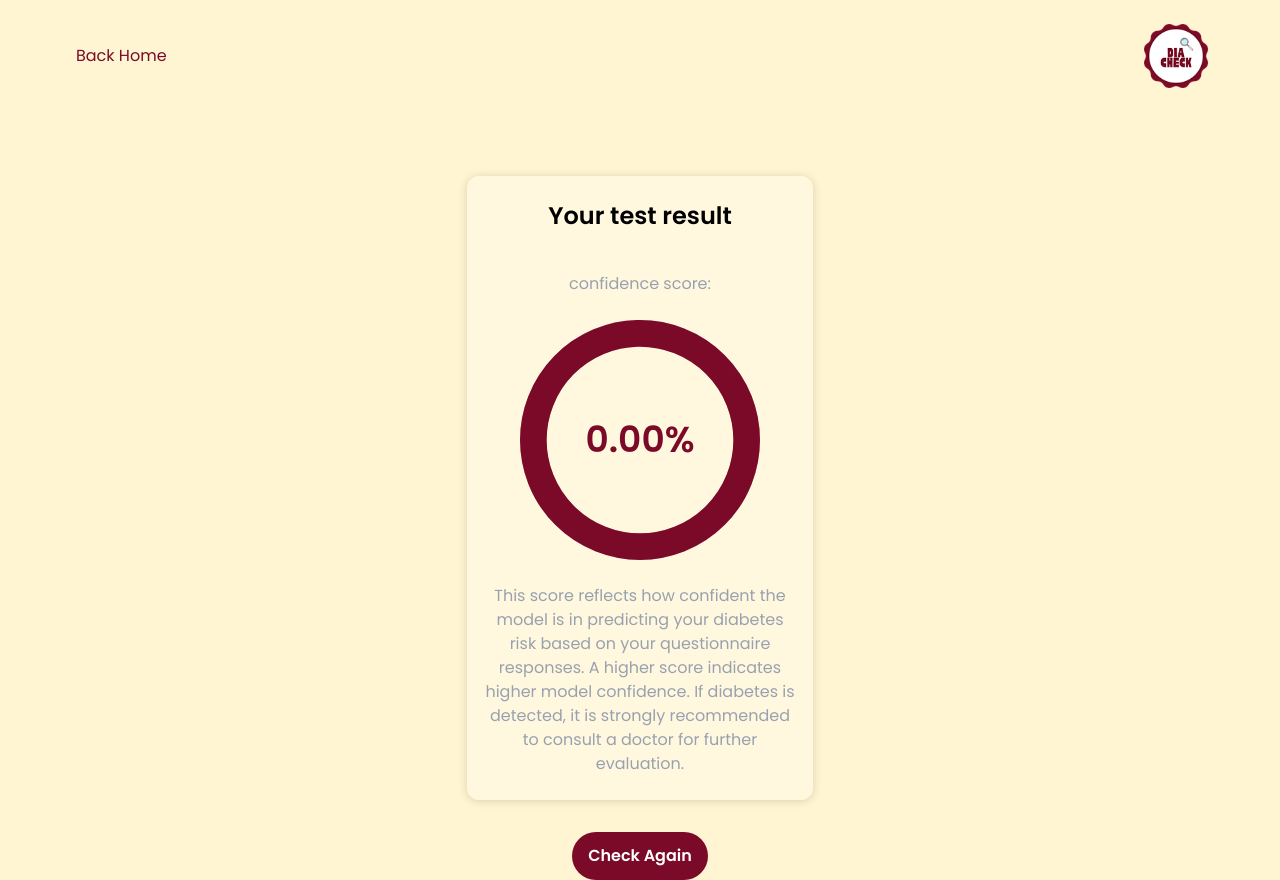
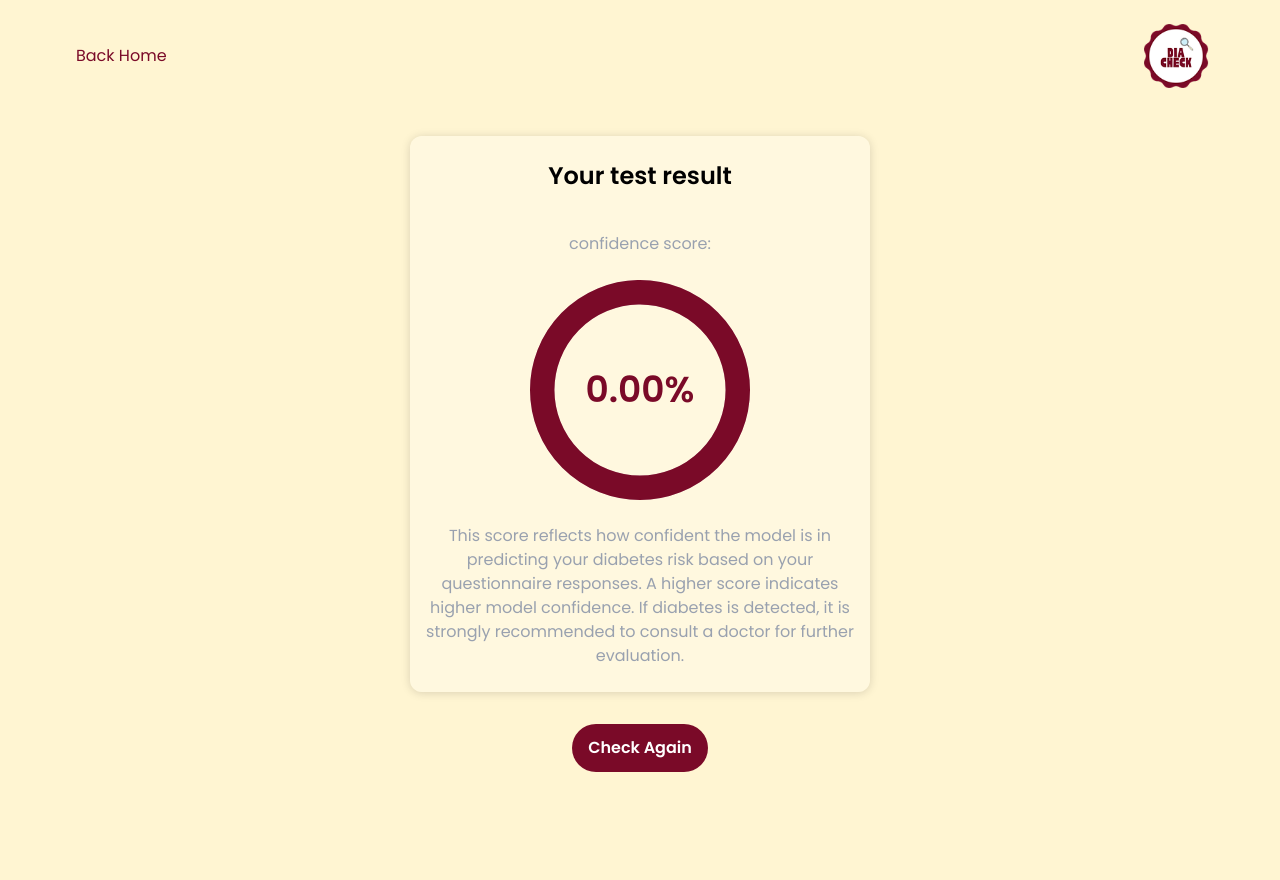
Before and after one commit to HenPx/diabetes-check-app, a Flask app: template templates/pages/predict-diabetes.html in a window 1280 px wide. After the commit the page ends 772 px from the top, so only its background shows below. Run offline with Flask 3, Linux system fonts and the light colour scheme; the template is opened without the code that fills it, so the values that code supplies are empty; parts of the project's set-up code (start-up, migrations or seed data) failed here and were passed over; some libraries are stand-ins or nearby versions.

Commit message:
fix: update layout for laptop size

```diff
--- a/static/css/input.css
+++ b/static/css/input.css
@@ -4,7 +4,7 @@
 
 @theme {
     --color-primary : #7A0A28;
-    --color-neutral-100: #8A8585,
+    --color-neutral-100: #8A8585;
 }
 
 .swal2-border-radius {
--- a/static/css/output.css
+++ b/static/css/output.css
@@ -6,12 +6,10 @@
       "Segoe UI Emoji", "Segoe UI Symbol", "Noto Color Emoji";
     --font-mono: ui-monospace, SFMono-Regular, Menlo, Monaco, Consolas, "Liberation Mono",
       "Courier New", monospace;
-    --color-red-500: oklch(0.637 0.237 25.331);
     --color-green-500: oklch(0.723 0.219 149.579);
-    --color-gray-100: oklch(0.967 0.003 264.542);
     --color-gray-300: oklch(0.872 0.01 258.338);
     --color-gray-400: oklch(0.707 0.022 261.325);
-    --color-neutral-100: #8A8585,;
+    --color-neutral-100: #8A8585;
     --color-black: #000;
     --color-white: #fff;
     --spacing: 0.25rem;
@@ -218,9 +216,6 @@
   .bottom-0 {
     bottom: calc(var(--spacing) * 0);
   }
-  .z-20 {
-    z-index: 20;
-  }
   .container {
     width: 100%;
     @media (width >= 40rem) {
@@ -244,6 +239,9 @@
   }
   .mt-8 {
     margin-top: calc(var(--spacing) * 8);
+  }
+  .mt-10 {
+    margin-top: calc(var(--spacing) * 10);
   }
   .mt-16 {
     margin-top: calc(var(--spacing) * 16);
@@ -288,6 +286,14 @@
     width: calc(var(--spacing) * 6);
     height: calc(var(--spacing) * 6);
   }
+  .size-50 {
+    width: calc(var(--spacing) * 50);
+    height: calc(var(--spacing) * 50);
+  }
+  .size-55 {
+    width: calc(var(--spacing) * 55);
+    height: calc(var(--spacing) * 55);
+  }
   .size-60 {
     width: calc(var(--spacing) * 60);
     height: calc(var(--spacing) * 60);
@@ -316,6 +322,15 @@
   }
   .w-\[30\%\] {
     width: 30%;
+  }
+  .w-\[40\%\] {
+    width: 40%;
+  }
+  .w-\[40\] {
+    width: 40;
+  }
+  .w-\[50\%\] {
+    width: 50%;
   }
   .w-\[60\%\] {
     width: 60%;
@@ -613,17 +628,6 @@
       font-style: italic;
     }
   }
-  .required\:border {
-    &:required {
-      border-style: var(--tw-border-style);
-      border-width: 1px;
-    }
-  }
-  .required\:border-red-500 {
-    &:required {
-      border-color: var(--color-red-500);
-    }
-  }
   .hover\:rounded-xl {
     &:hover {
       @media (hover: hover) {
@@ -671,24 +675,9 @@
       outline-color: var(--color-primary);
     }
   }
-  .disabled\:bg-gray-100 {
-    &:disabled {
-      background-color: var(--color-gray-100);
-    }
-  }
   .disabled\:bg-gray-400 {
     &:disabled {
       background-color: var(--color-gray-400);
-    }
-  }
-  .disabled\:bg-neutral-100 {
-    &:disabled {
-      background-color: var(--color-neutral-100);
-    }
-  }
-  .disabled\:bg-primary {
-    &:disabled {
-      background-color: var(--color-primary);
     }
   }
   .has-checked\:bg-primary {
--- a/templates/home.html
+++ b/templates/home.html
@@ -16,7 +16,7 @@
                 <img src="static\images\logoApp.png" alt="appLogo">
                 <p class="font-bold text-4xl text-[#7A0A28]">DiaCheck</p>
             </div>
-            <div class="flex items-center mt-16 justify-between">
+            <div class="flex items-center 3xl:mt-16 justify-between">
                 <div class="space-y-6">
                     <h1 class="font-bold text-4xl md:text-8xl text-[#7A0A28]">
                         Diabetes, <br />
--- a/templates/pages/predict-diabetes.html
+++ b/templates/pages/predict-diabetes.html
@@ -1,14 +1,14 @@
 {% extends 'layouts/app.html' %}
 
 {% block content %}
-<div class="flex flex-col items-center space-y-8 mt-20">
-    <div class="bg-[#FFFCED]/50 shadow-[0_1px_10px_rgba(0,0,0,0.15)] rounded-xl flex flex-col items-center justify-center space-y-6 py-6 px-4 w-[30%] text-center">
+<div class="flex flex-col items-center space-y-8 mt-10 3xl:mt-20">
+    <div class="bg-[#FFFCED]/50 shadow-[0_1px_10px_rgba(0,0,0,0.15)] rounded-xl flex flex-col items-center justify-center space-y-6 py-6 px-4 3xl:w-[30%] w-[40%] text-center">
 
         <h2 class="font-semibold mb-4 text-2xl">Your test result</h2>
         <p class="text-4xl font-bold uppercase text-primary">{{ result }}</p>
 
         <p class="text-gray-400">confidence score:</p>
-        <div class="relative size-60">
+        <div class="relative size-55 3xl:size-60">
             <svg class="size-full -rotate-90" viewBox="0 0 36 36" xmlns="http://www.w3.org/2000/svg">
                 <!-- Background Circle -->
                 <circle cx="18" cy="18" r="16" fill="none" class="stroke-current text-[#E4CED4]" stroke-width="4"></circle>
```
